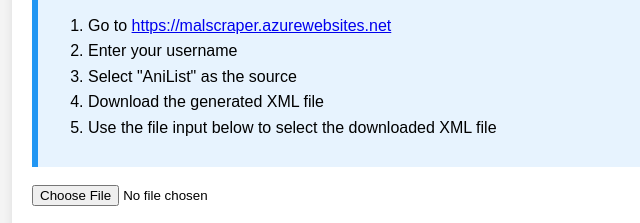
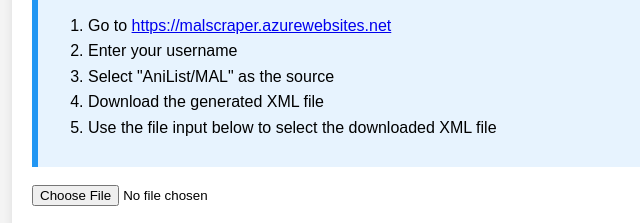
Before and after one commit to Steinzu/ExportYourAnimeListAsAnActualList, a plain HTML site: page index.html in a window 1280 px wide. Shown: the part 189-412 px from the top of the page, 208-848 px from the left. Drawn offline with Linux system fonts and the light colour scheme.

Commit message:
Update index.html

```diff
--- a/index.html
+++ b/index.html
@@ -63,7 +63,7 @@
             <ol>
                 <li>Go to <a href="https://malscraper.azurewebsites.net" target="_blank">https://malscraper.azurewebsites.net</a></li>
                 <li>Enter your username</li>
-                <li>Select "AniList" as the source</li>
+                <li>Select "AniList/MAL" as the source</li>
                 <li>Download the generated XML file</li>
                 <li>Use the file input below to select the downloaded XML file</li>
             </ol>
```
